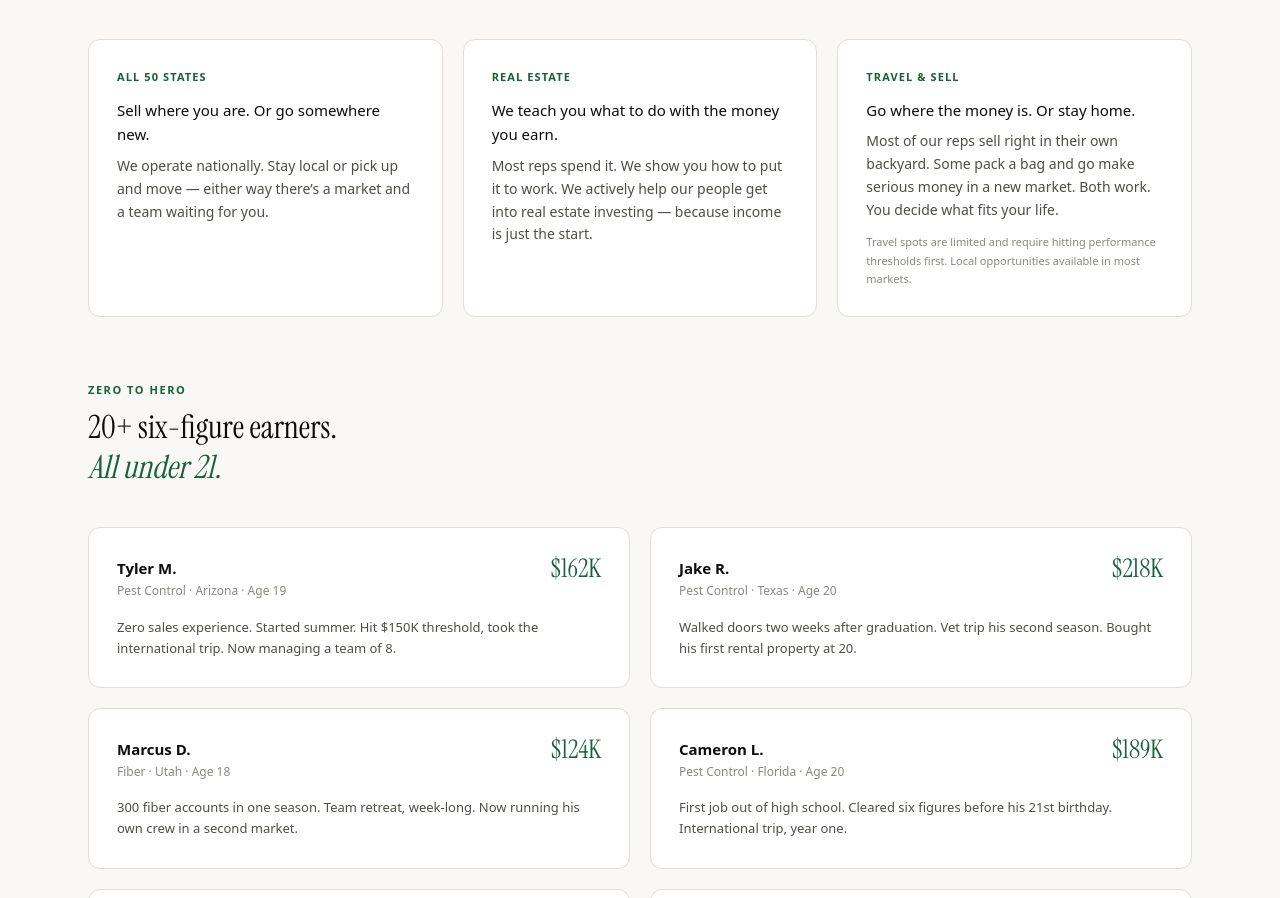
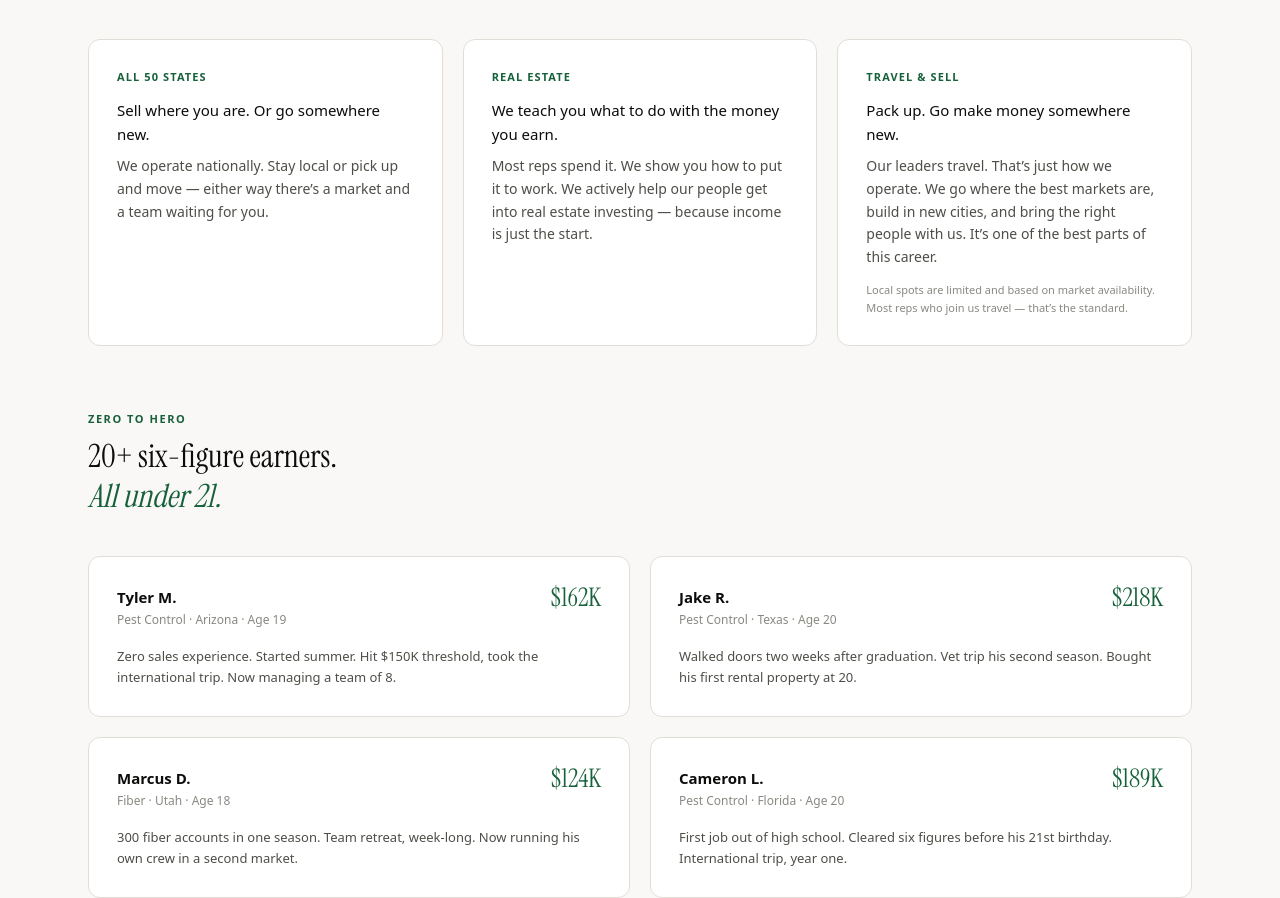
Before and after one commit to ericcan4418-design/dauntless-llc, a Next.js app: page / in a window 1280 px wide. Shown: the part 5149-6047 px from the top of the page. Built offline with nearby package versions, Linux system fonts and the light colour scheme; a web font is replaced by a local one.

Commit message:
fix: travel is default, local is limited

```diff
--- a/app/page.tsx
+++ b/app/page.tsx
@@ -335,9 +335,9 @@ export default function Home() {
           </div>
           <div className="border border-border rounded-xl p-7 bg-white">
             <p className="text-green text-[11px] font-semibold uppercase tracking-widest mb-3">Travel & Sell</p>
-            <p className="font-medium text-[15px] text-ink mb-2">Go where the money is. Or stay home.</p>
-            <p className="text-[14px] text-muted leading-relaxed">Most of our reps sell right in their own backyard. Some pack a bag and go make serious money in a new market. Both work. You decide what fits your life.</p>
-            <p className="text-[11px] text-faint mt-3">Travel spots are limited and require hitting performance thresholds first. Local opportunities available in most markets.</p>
+            <p className="font-medium text-[15px] text-ink mb-2">Pack up. Go make money somewhere new.</p>
+            <p className="text-[14px] text-muted leading-relaxed">Our leaders travel. That’s just how we operate. We go where the best markets are, build in new cities, and bring the right people with us. It’s one of the best parts of this career.</p>
+            <p className="text-[11px] text-faint mt-3">Local spots are limited and based on market availability. Most reps who join us travel — that’s the standard.</p>
           </div>
         </div>
 
```
